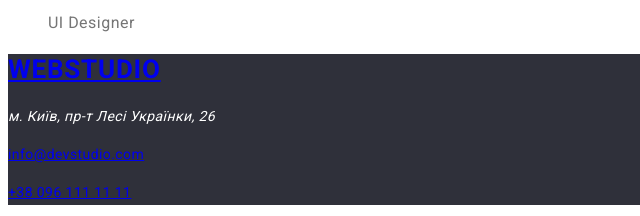
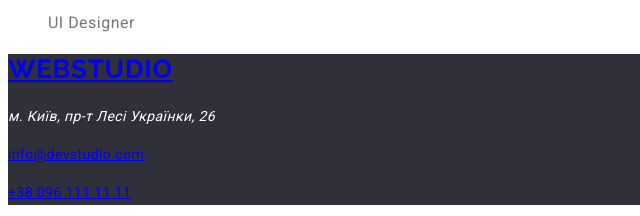
Before and after one commit to Wowa3366-stack/Web_studio, a plain HTML site: page index.html in a window 1280 px wide. Shown: the part 3074-3290 px from the top of the page, 0-640 px from the left. Drawn offline with Linux system fonts and the light colour scheme.

Commit message:
Update style.css

```diff
--- a/style.css
+++ b/style.css
@@ -79,6 +79,7 @@ letter-spacing: 0.03em;
 color: #757575;
 }
 .footer_title{
+font-family: var(--second-family);
 font-weight: 700;
 font-size: 26px;
 letter-spacing: 0.03em;
```
